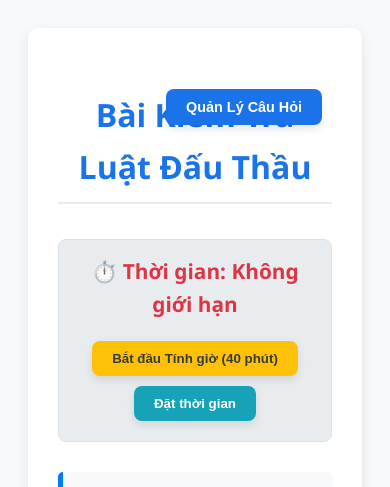
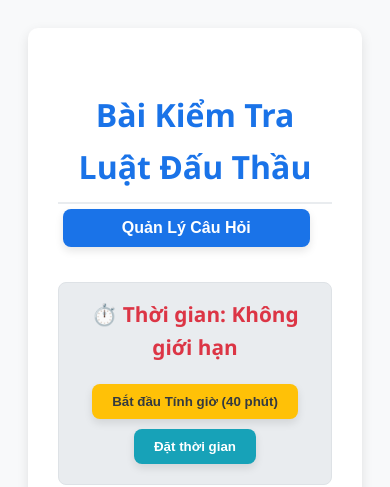
Before and after one commit to vonguyendang/micro-tools, a PHP site: page / in a window 390 px wide. Shown: the top 487 px of the page. Run offline with PHP 8.4, Linux system fonts and the light colour scheme.

Commit message:
fix: Update manage button positioning for larger screens and improve mobile display

```diff
--- a/nafi6-quiz/style.css
+++ b/nafi6-quiz/style.css
@@ -31,7 +31,7 @@ h1 {
     padding-top: 10px; /* Thêm padding trên để cân bằng */
 }
 
-/* ĐỊNH VỊ MỚI: Nút Quản lý Câu hỏi ở góc trên bên phải */
+/* ĐỊNH VỊ CHO MÀN HÌNH LỚN: Nút Quản lý Câu hỏi ở góc trên bên phải */
 .manage-button {
     position: absolute;
     top: 5px; /* Khoảng cách từ đỉnh Header */
@@ -41,6 +41,25 @@ h1 {
     z-index: 10;
     box-shadow: 0 2px 4px rgba(0, 0, 0, 0.1); /* Giữ lại đổ bóng nhẹ */
 }
+
+/* SỬA LỖI HIỂN THỊ TRÊN THIẾT BỊ DI ĐỘNG */
+@media (max-width: 600px) {
+    h1 {
+        text-align: center; /* Đưa tiêu đề về giữa */
+        padding-right: 0;   /* Bỏ padding để tiêu đề chiếm hết không gian */
+    }
+
+    /* ĐỊNH VỊ CHO MÀN HÌNH NHỎ: Nút nằm dưới tiêu đề và căn giữa */
+    .manage-button {
+        position: static; /* Thay đổi thành vị trí tĩnh */
+        display: block;   /* Biến thành phần tử khối */
+        width: 90%;       /* Chiếm gần hết chiều rộng */
+        margin: 15px auto 0 auto; /* Đẩy xuống dưới, căn giữa */
+        font-size: 1em;   /* Kích thước chữ to hơn */
+    }
+}
+/* KẾT THÚC PHẦN SỬA LỖI */
+
 
 /* Xóa/Đặt lại các style nav cũ */
 nav {
```
Also changed, not shown: 1 other file.
